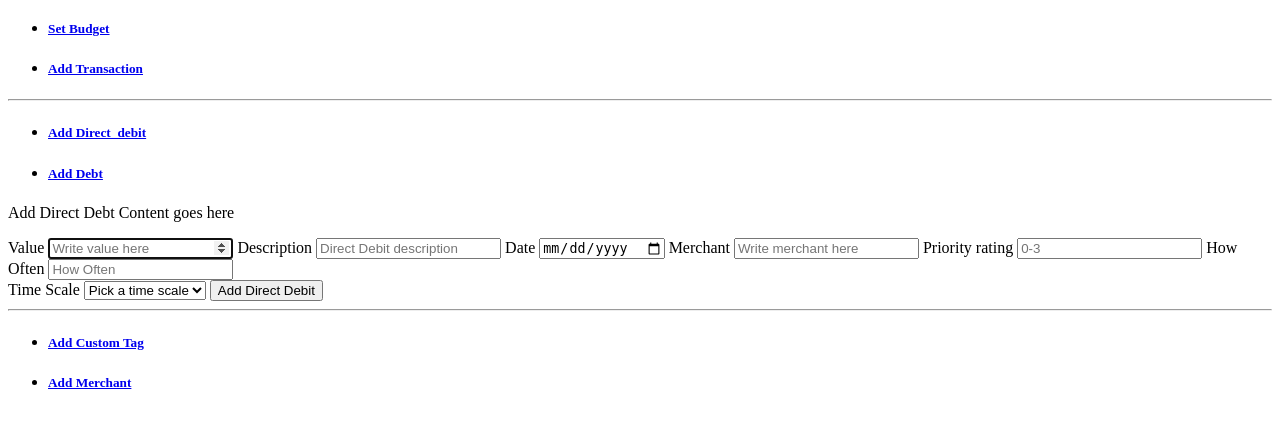
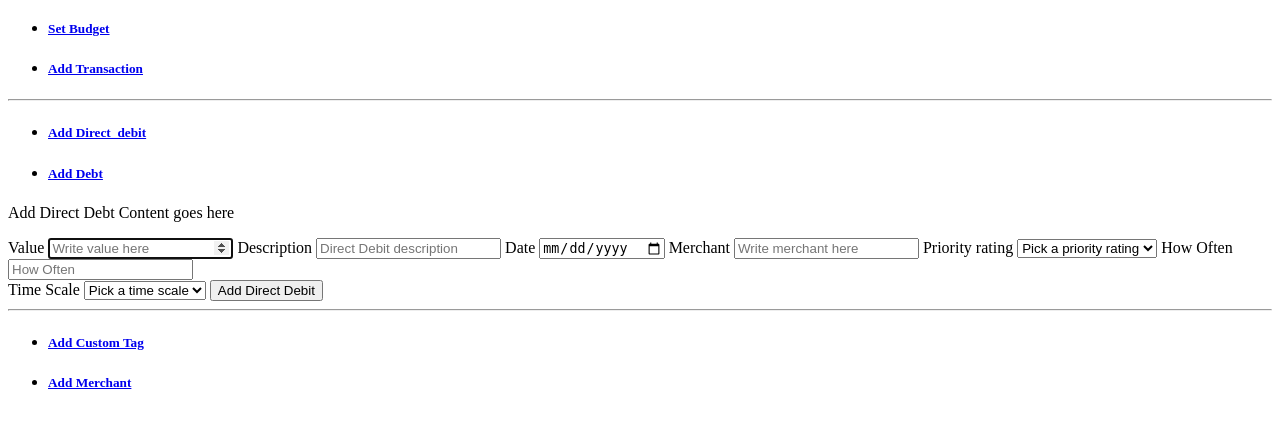
Before and after one commit to stmccoy/spending_app_full_stack_flask_project-, a Flask app: page /add_direct_debit in a window 1280 px wide. Shown: the part 327-755 px from the top of the page. Run offline with Flask 2, Linux system fonts and the light colour scheme.

Commit message:
for loops added to forms

```diff
--- a/controllers/transactions_controller.py
+++ b/controllers/transactions_controller.py
@@ -10,7 +10,6 @@ import repositories.merchant_repository as merchant_repository
 import repositories.direct_debit_repository as direct_debit_repository
 import repositories.debt_repository as debt_repository
 import repositories.tag_repository as tag_repository
-
 
 
 transactions_blueprint = Blueprint('transactions', __name__)
@@ -46,7 +45,8 @@ def add_transaction():
         transaction.merchant = merchant
         transaction_repository.save(transaction)
         return redirect(url_for('transactions.transactions'))
-    return render_template('transactions/add_transaction.html')
+    transaction_priority_list = ["low", "medium", "high"]
+    return render_template('transactions/add_transaction.html', transaction_priority_list=transaction_priority_list)
 
 @transactions_blueprint.route('/add_direct_debit', methods=['GET', 'POST'])
 def add_direct_debit():
@@ -65,7 +65,9 @@ def add_direct_debit():
         direct_debit_repository.save(direct_debit)
         #need to fix table to allow for string and add freq amount type
         return redirect(url_for('transactions.transactions'))
-    return render_template('transactions/add_direct_debit.html')
+    direct_debit_priority_list = ["low", "medium", "high"]
+    direct_debit_time_scales = ["week", "fortnight", "month", "year"]
+    return render_template('transactions/add_direct_debit.html', direct_debit_priority_list=direct_debit_priority_list, direct_debit_time_scales=direct_debit_time_scales)
 
 @transactions_blueprint.route('/add_debt', methods=['GET', 'POST'])
 def add_debt():
@@ -87,7 +89,9 @@ def add_debt():
         debt_repository.save(debt)
         #need to fix table to allow for string and add freq amount type
         return redirect(url_for('transactions.transactions'))
-    return render_template('transactions/add_debt.html')
+    debt_priority_list = ["low", "medium", "high"]
+    debt_time_scales = ["week", "fortnight", "month", "year"]
+    return render_template('transactions/add_debt.html', debt_time_scales=debt_time_scales)
 
 @transactions_blueprint.route('/add_custom_tag', methods=['GET', 'POST'])
 def add_custom_tag():
--- a/templates/merchants/add_favourite_merchant.html
+++ b/templates/merchants/add_favourite_merchant.html
@@ -1,7 +1,7 @@
 {% extends "base.html" %}
 
 {% block content %}
-
+{% include 'transactions/transactions_nav.html' %}
 <h1>Add Merchant</h1>
 <p>Add Merchant content goes here</p>
 <form action="/add_favourite_merchant" method="post">
--- a/templates/transactions/add_direct_debit.html
+++ b/templates/transactions/add_direct_debit.html
@@ -15,18 +15,21 @@
             <label for="merchant">Merchant</label>
             <input type="text" name="merchant" id="direct_debit_merchant" placeholder="Write merchant here">
             <label for="priority-rating">Priority rating</label>
-            <input type="number" name="priority_rating" id="direct_debit_priority_rating" placeholder="0-3">
+            <select name="priority-rating" id="priority-rating">
+                <option value="default" selected="selected" disabled>Pick a priority rating</option>
+                {% for direct_debit_priority in direct_debit_priority_list %}
+                <option value={{direct_debit_priority}}>{{direct_debit_priority}}</option>
+                {% endfor %}
+            </select>
             <label for="reoccurence-frequency-amount">How Often</label>
             <input type="number" name="reoccurence_frequency_amount" id="direct_debit_reoccurence_frequency_amount" placeholder="How Often">
             <br>
-            <label for="reoccurence-frequency-type">Time Scale</label>
+            <label for="reoccurence_frequency_type">Time Scale</label>
             <select name="reoccurence_frequency_type" id="reoccurence_frequency_type">
                 <option value="default" selected="selected" disabled>Pick a time scale</option>
-                <option value="day">Day</option>
-                <option value="week">Week</option>
-                <option value="fortnight">Fortnight</option>
-                <option value="month">Month</option>
-                <option value="year">Year</option>
+                {% for direct_debit_time_scale in direct_debit_time_scales %}
+                <option value={{direct_debit_time_scale}}>{{direct_debit_time_scale}}</option>
+                {% endfor %}
             </select>
             <button class="button" type="submit">Add Direct Debit</button>
         </div>
```
Also changed, not shown: templates/transactions/add_debt.html (+9 -7 lines), templates/transactions/add_transaction.html (+6 -1 lines).
